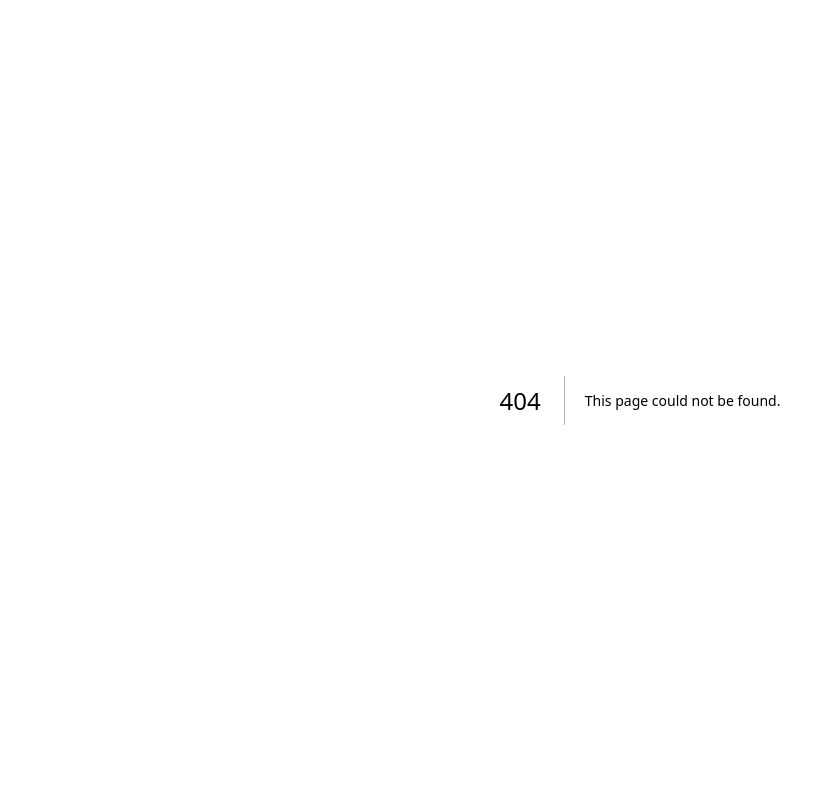
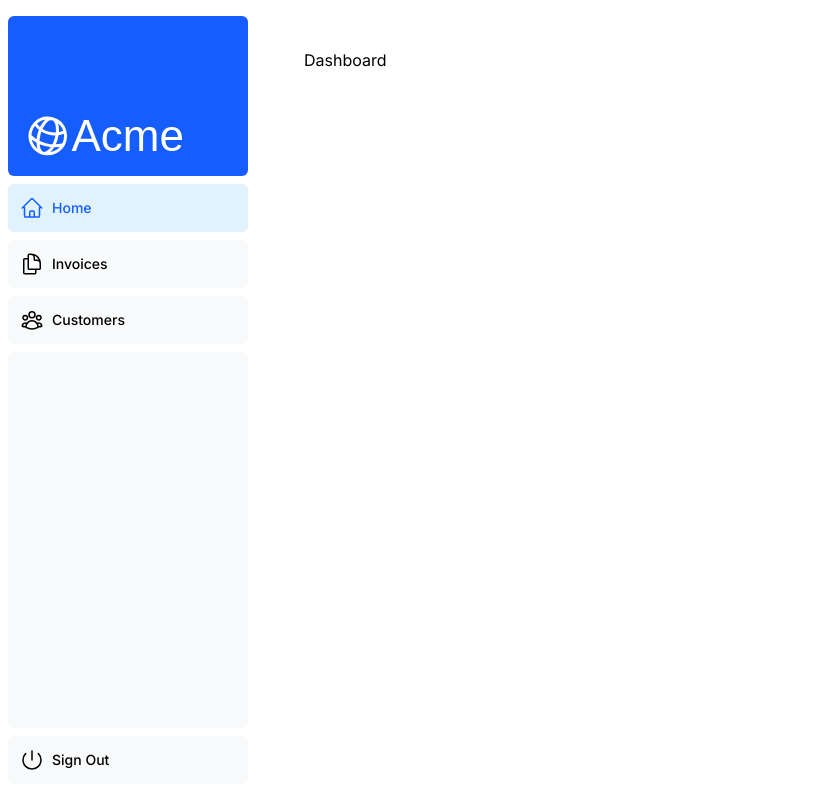
Before and after one commit to ID-123/start, a Next.js app in the folder nextjs/getting_started/: page /dashboard in a window 1280 px wide. Before the commit this address had no page. Shown: the whole page, without its empty margins (0-835 px from the left). Built offline with nearby package versions, Linux system fonts and the light colour scheme; a web font is replaced by a local one.

Commit message:
deployment

```diff
--- a/nextjs/getting_started/package.json
+++ b/nextjs/getting_started/package.json
@@ -10,10 +10,12 @@
   },
   "dependencies": {
     "@heroicons/react": "^2.2.0",
+    "@neondatabase/serverless": "^1.1.0",
     "@tailwindcss/forms": "^0.5.10",
     "autoprefixer": "^10.4.20",
     "bcryptjs": "^3.0.3",
     "clsx": "^2.1.1",
+    "eslint": "^9.39.5",
     "next": "16.3.5",
     "next-auth": "^5.0.0-beta.32",
     "postcss": "^8.5.1",
@@ -31,8 +33,10 @@
     "@types/react": "^19",
     "@types/react-dom": "^19",
     "babel-plugin-react-compiler": "1.0.0",
-    "eslint": "^9.20.0",
     "eslint-config-next": "16.3.5",
     "typescript": "^6.0.2"
+  },
+  "allowScripts": {
+    "unrs-resolver@1.12.2": true
   }
 }
--- /dev/null
+++ b/nextjs/getting_started/pnpm-workspace.yaml
@@ -0,0 +1,2 @@
+allowBuilds:
+  unrs-resolver: true
--- /dev/null
+++ b/nextjs/getting_started/src/app/dashboard/customers/page.tsx
@@ -0,0 +1,7 @@
+export default function CustomersPage() {
+  return (
+    <>
+      <p>Customers Page</p>
+    </>
+  );
+}
--- /dev/null
+++ b/nextjs/getting_started/src/app/dashboard/invoices/page.tsx
@@ -0,0 +1,7 @@
+export default function InvoicesPage() {
+  return (
+    <>
+      <p>Invoices Pages</p>
+    </>
+  );
+}
--- /dev/null
+++ b/nextjs/getting_started/src/app/dashboard/layout.tsx
@@ -0,0 +1,16 @@
+import SideNav from "../ui/dashboard/sidenav";
+
+export default function DashboardLayout({
+  children,
+}: {
+  children: React.ReactNode;
+}) {
+  return (
+    <div className="flex h-screen flex-col md:flex-row md:overflow-hidden">
+      <div className="w-full flex-none md:w-64">
+        <SideNav />
+      </div>
+      <div className="grow p-6 md:overflow-y-auto md:p-12">{children}</div>
+    </div>
+  );
+}
--- /dev/null
+++ b/nextjs/getting_started/src/app/dashboard/page.tsx
@@ -0,0 +1,7 @@
+export default function DashboardPage() {
+  return (
+    <>
+      <p>Dashboard</p>
+    </>
+  );
+}
--- a/nextjs/getting_started/src/app/query/route.ts
+++ b/nextjs/getting_started/src/app/query/route.ts
@@ -1,26 +1,22 @@
-// import postgres from 'postgres';
+import postgres from "postgres";
 
-// const sql = postgres(process.env.POSTGRES_URL!, { ssl: 'require' });
+const sql = postgres(process.env.POSTGRES_URL!, { ssl: "require" });
 
-// async function listInvoices() {
-// 	const data = await sql`
-//     SELECT invoices.amount, customers.name
-//     FROM invoices
-//     JOIN customers ON invoices.customer_id = customers.id
-//     WHERE invoices.amount = 666;
-//   `;
+async function listInvoices() {
+  const data = await sql`
+     SELECT invoices.amount, customers.name
+     FROM invoices
+     JOIN customers ON invoices.customer_id = customers.id
+     WHERE invoices.amount = 666;
+   `;
 
-// 	return data;
-// }
+  return data;
+}
 
 export async function GET() {
-  return Response.json({
-    message:
-      'Uncomment this file and remove this line. You can delete this file when you are finished.',
-  });
-  // try {
-  // 	return Response.json(await listInvoices());
-  // } catch (error) {
-  // 	return Response.json({ error }, { status: 500 });
-  // }
+  try {
+    return Response.json(await listInvoices());
+  } catch (error) {
+    return Response.json({ error }, { status: 500 });
+  }
 }
--- a/nextjs/getting_started/src/app/ui/dashboard/nav-links.tsx
+++ b/nextjs/getting_started/src/app/ui/dashboard/nav-links.tsx
@@ -1,35 +1,47 @@
+"use client";
+
 import {
   UserGroupIcon,
   HomeIcon,
   DocumentDuplicateIcon,
-} from '@heroicons/react/24/outline';
+} from "@heroicons/react/24/outline";
+import Link from "next/link";
+import { usePathname } from "next/navigation";
+import clsx from "clsx";
 
 // Map of links to display in the side navigation.
-// Depending on the size of the application, this would be stored in a database.
+// Depending on the size of the application, this would be stored in Link database.
 const links = [
-  { name: 'Home', href: '/dashboard', icon: HomeIcon },
+  { name: "Home", href: "/dashboard", icon: HomeIcon },
   {
-    name: 'Invoices',
-    href: '/dashboard/invoices',
+    name: "Invoices",
+    href: "/dashboard/invoices",
     icon: DocumentDuplicateIcon,
   },
-  { name: 'Customers', href: '/dashboard/customers', icon: UserGroupIcon },
+  { name: "Customers", href: "/dashboard/customers", icon: UserGroupIcon },
 ];
 
 export default function NavLinks() {
+  const pathname = usePathname();
+
   return (
     <>
       {links.map((link) => {
         const LinkIcon = link.icon;
         return (
-          <a
+          <Link
             key={link.name}
             href={link.href}
-            className="flex h-[48px] grow items-center justify-center gap-2 rounded-md bg-gray-50 p-3 text-sm font-medium hover:bg-sky-100 hover:text-blue-600 md:flex-none md:justify-start md:p-2 md:px-3"
+            className={clsx(
+              "flex h-12 grow items-center justify-center gap-2 rounded-md bg-gray-50 p-3 text-sm font-medium hover:bg-sky-100 hover:text-blue-600 md:flex-none md:justify-start md:p-2 md:px-3",
+              {
+                "bg-sky-100 text-blue-600": pathname === link.href,
+              },
+            )}
           >
             <LinkIcon className="w-6" />
             <p className="hidden md:block">{link.name}</p>
-          </a>
+          </Link>
         );
       })}
     </>
--- a/nextjs/getting_started/src/app/ui/dashboard/sidenav.tsx
+++ b/nextjs/getting_started/src/app/ui/dashboard/sidenav.tsx
@@ -1,7 +1,7 @@
-import Link from 'next/link';
-import NavLinks from '@/app/ui/dashboard/nav-links';
-import AcmeLogo from '@/app/ui/acme-logo';
-import { PowerIcon } from '@heroicons/react/24/outline';
+import Link from "next/link";
+import NavLinks from "@/app/ui/dashboard/nav-links";
+import AcmeLogo from "@/app/ui/acme-logo";
+import { PowerIcon } from "@heroicons/react/24/outline";
 
 export default function SideNav() {
   return (
@@ -18,7 +18,7 @@
         <NavLinks />
         <div className="hidden h-auto w-full grow rounded-md bg-gray-50 md:block"></div>
         <form>
-          <button className="flex h-[48px] w-full grow items-center justify-center gap-2 rounded-md bg-gray-50 p-3 text-sm font-medium hover:bg-sky-100 hover:text-blue-600 md:flex-none md:justify-start md:p-2 md:px-3">
+          <button className="flex h-12 w-full grow items-center justify-center gap-2 rounded-md bg-gray-50 p-3 text-sm font-medium hover:bg-sky-100 hover:text-blue-600 md:flex-none md:justify-start md:p-2 md:px-3">
             <PowerIcon className="w-6" />
             <div className="hidden md:block">Sign Out</div>
           </button>
```
Also changed, not shown: 2 other files (tests, documents, lock files or other folders).
